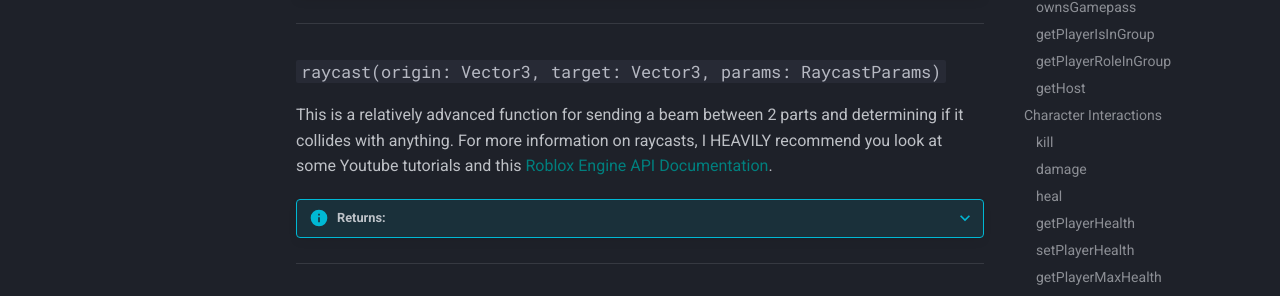
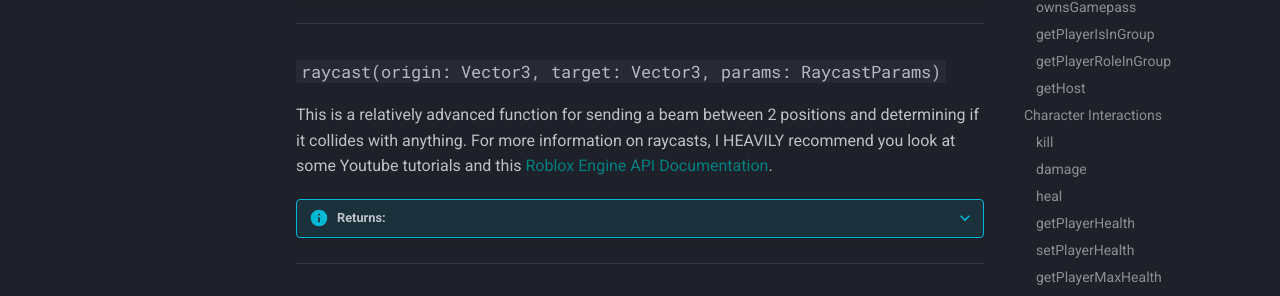
Before and after one commit to cifiuqa/addon-docs, an MkDocs documentation site: the page built from docs/docs.md, in a window 1280 px wide and 900 px high, scrolled down 21579 px. Shown: the part 370-666 px from the top of the window. Built offline with MkDocs 1.6.1 and Material for MkDocs 9.7.7, drawn with Linux system fonts in a browser that asks for light colours.

Commit message:
mild patches

````diff
--- a/docs/docs.md
+++ b/docs/docs.md
@@ -669,7 +669,7 @@
     ```
     See [above](#http) for another example, being used in a HTTP request.
 ---
-### `jsonDecode(json: string)` { data-toc-label="jsonDecode id="jsonDecode" }
+### `jsonDecode(json: string)` { data-toc-label="jsonDecode" id="jsonDecode" }
 This allows you to convert JSON strings back into tables, especially useful for handling HTTP body contents in scripts. This is the equivalent of HttpService:JSONDecode() in Roblox Studio.
 ???+ info "Returns:"
     **Table**: Table version of a JSON string. Empty JSON objects return a table of `{}`.
@@ -762,7 +762,7 @@
     ```
 ---
 ### `raycast(origin: Vector3, target: Vector3, params: RaycastParams)` { data-toc-label="raycast" id="raycast" }
-This is a relatively advanced function for sending a beam between 2 parts and determining if it collides with anything.
+This is a relatively advanced function for sending a beam between 2 positions and determining if it collides with anything.
 For more information on raycasts, I HEAVILY recommend you look at some Youtube tutorials and this [Roblox Engine API Documentation](https://create.roblox.com/docs/workspace/raycasting).
 ???+ info "Returns:"
 ---
````
